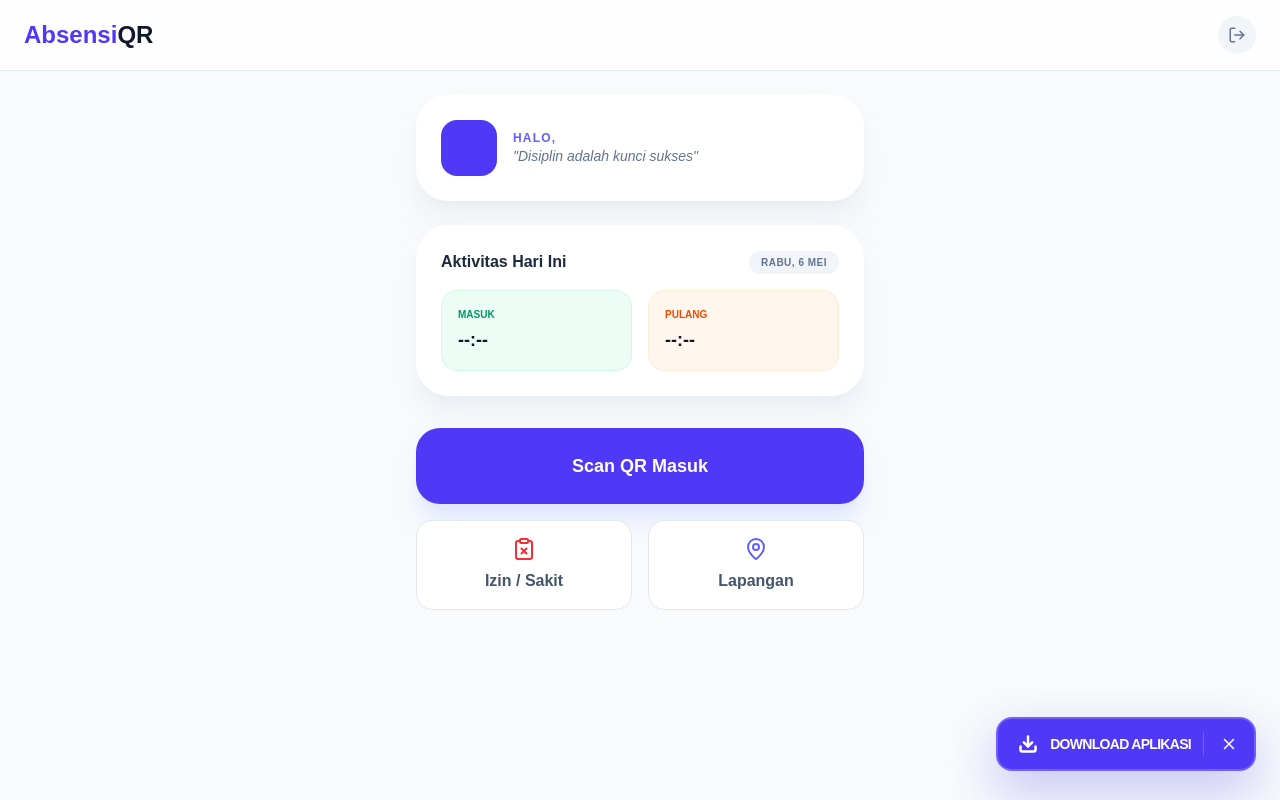
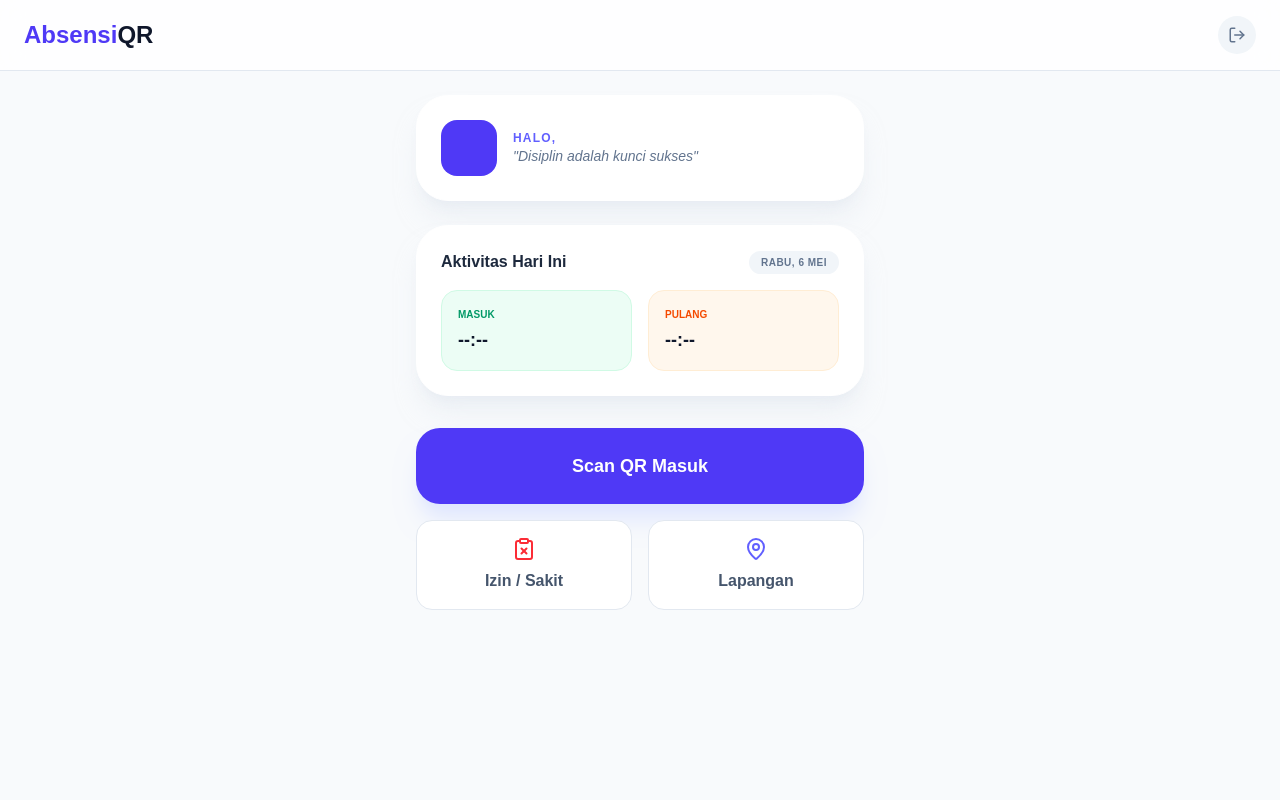
Before and after one commit to yayasanislamdaarussalaam-droid/Absensi, a Next.js app: page / in a window 1280 px wide. Built offline with nearby package versions, Linux system fonts and the light colour scheme; no server answers.

Commit message:
ui: remove floating install button

```diff
--- a/src/app/layout.tsx
+++ b/src/app/layout.tsx
@@ -2,7 +2,6 @@ import type { Metadata } from "next";
 import { Geist, Geist_Mono } from "next/font/google";
 import "./globals.css";
 import { NextAuthProvider } from "@/components/providers";
-import { InstallPWA } from "@/components/InstallPWA";
 
 const geistSans = Geist({
   variable: "--font-geist-sans",
@@ -49,9 +48,6 @@ export default function RootLayout({
       <body className="min-h-full flex flex-col">
         <NextAuthProvider>
           {children}
-          <div className="fixed bottom-6 right-6 z-50">
-            <InstallPWA />
-          </div>
         </NextAuthProvider>
       </body>
     </html>
```
